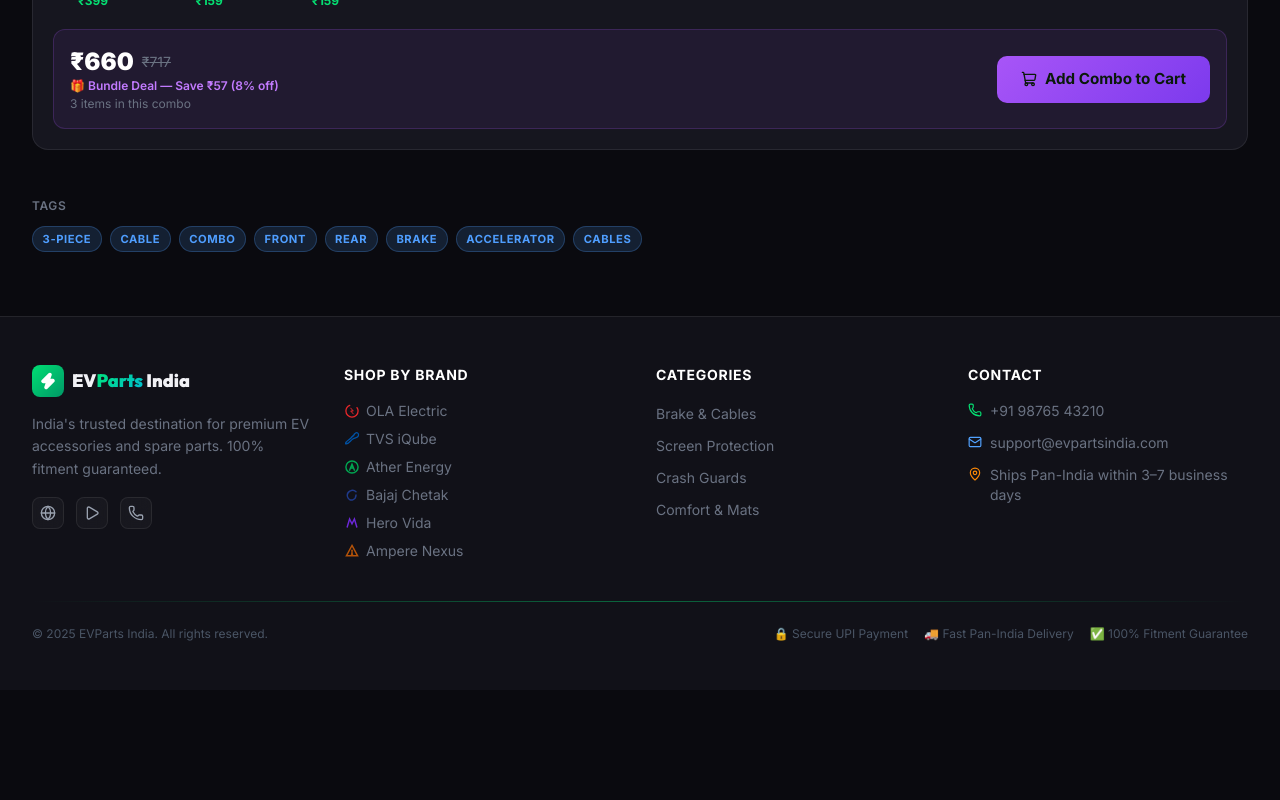
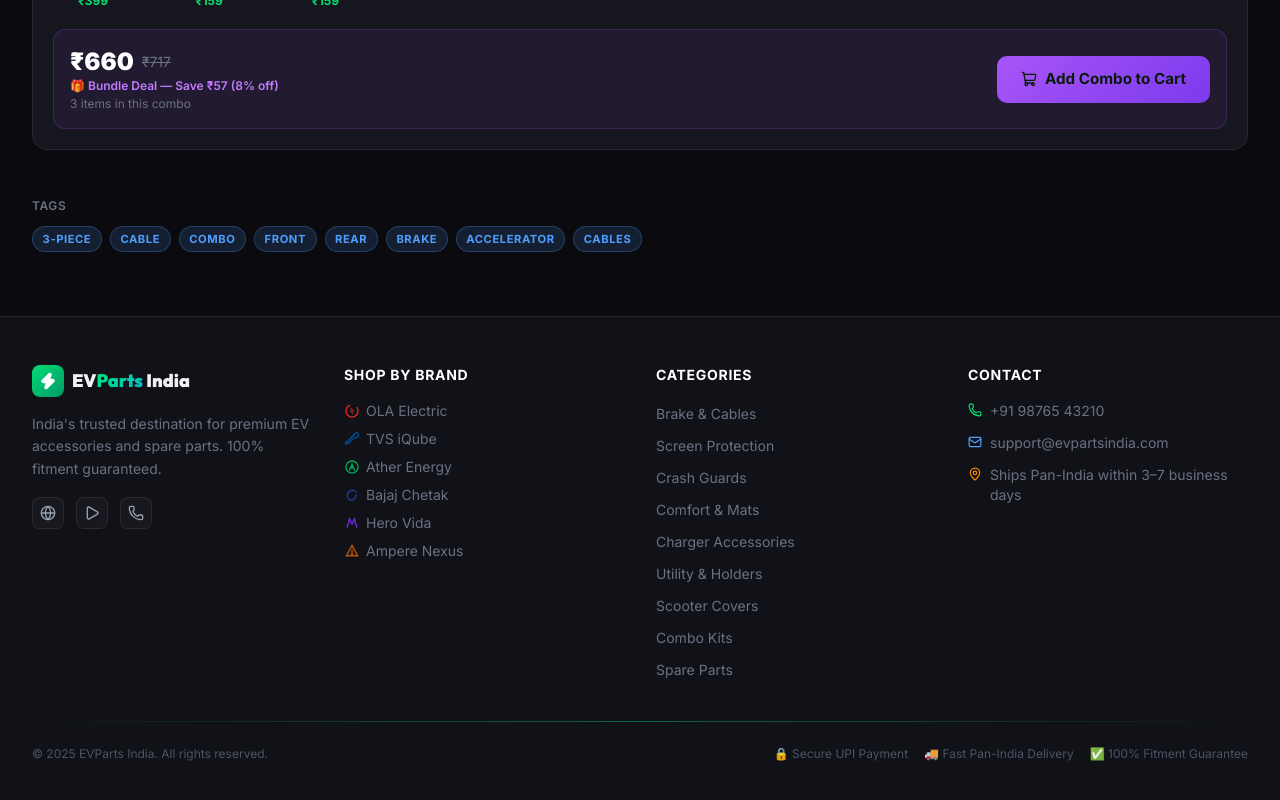
Before and after one commit to amitkr54/evstore, a Next.js app: page /product/ola-cable-combo in a window 1280 px wide. Shown: the part 1145-1945 px from the top of the page. Before the commit the page ends 1835 px from the top, so only its background shows below. Built offline with nearby package versions, Linux system fonts and the light colour scheme.

Commit message:
Frontend and SEO Updates: Fixed brand navigation, added 9 categories to homepage/footer, updated global SEO metadata to match research

```diff
--- a/src/app/layout.tsx
+++ b/src/app/layout.tsx
@@ -6,13 +6,13 @@
 import CartDrawer from "@/components/CartDrawer";
 
 export const metadata: Metadata = {
-  title: "EVParts India — Premium EV Accessories & Spare Parts",
+  title: "Buy EV Scooter Accessories Online India — OLA, TVS, Ather, Bajaj | EVParts India",
   description:
-    "Shop premium EV accessories and spare parts for OLA Electric, TVS iQube, Ather Energy, and Bajaj Chetak. 100% fitment guaranteed. Fast delivery across India.",
-  keywords: "EV accessories, OLA S1 parts, Ather 450X accessories, TVS iQube, Bajaj Chetak spare parts, electric scooter accessories India",
+    "Shop 89+ premium accessories for OLA S1, TVS iQube, Ather 450X, Bajaj Chetak, Hero Vida & Ampere Nexus. Screen guards, crash guards, seat covers. Fast delivery. 100% fitment.",
+  keywords: "EV accessories, OLA S1 parts, Ather 450X accessories, TVS iQube, Bajaj Chetak spare parts, Hero Vida accessories, Ampere Nexus parts, electric scooter accessories India",
   openGraph: {
     title: "EVParts India — Premium EV Accessories",
-    description: "Premium aftermarket accessories and spare parts for Indian electric scooters",
+    description: "Shop 89+ premium aftermarket accessories and spare parts for Indian electric scooters.",
     type: "website",
   },
 };
--- a/src/app/page.tsx
+++ b/src/app/page.tsx
@@ -22,11 +22,7 @@
 ];
 
 export default function HomePage() {
-  const [activeBrand, setActiveBrand] = useState<string | null>(null);
-  const bestsellers = getBestsellers();
-  const filteredProducts = activeBrand
-    ? products.filter((p) => p.brand === activeBrand)
-    : bestsellers;
+  const bestsellers = getBestsellers().slice(0, 8); // Top 8 bestsellers
 
   return (
     <div className="min-h-screen">
@@ -77,14 +73,13 @@
         <div className="grid grid-cols-2 lg:grid-cols-4 gap-4">
           {brands.map((brand) => {
             const count = products.filter((p) => p.brand === brand.id).length;
-            const isActive = activeBrand === brand.id;
             return (
-              <button
+              <Link
                 key={brand.id}
                 id={`brand-filter-${brand.id}`}
-                onClick={() => setActiveBrand(isActive ? null : brand.id)}
+                href={`/catalog?brand=${brand.id}`}
                 className="card-hover rounded-2xl p-5 text-left group transition-all duration-200"
-                style={{ background: isActive ? `${brand.color}18` : "var(--bg-card)", border: isActive ? `1px solid ${brand.color}60` : "1px solid var(--border)", boxShadow: isActive ? `0 0 20px ${brand.color}20` : "none" }}
+                style={{ background: "var(--bg-card)", border: "1px solid var(--border)" }}
               >
                 <div className="w-12 h-12 rounded-xl flex items-center justify-center mb-4" style={{ background: `${brand.color}15`, border: `1px solid ${brand.color}30` }}>
                   <BrandLogo logo={brand.logo} className="w-7 h-7" color={brand.color} />
@@ -95,7 +90,7 @@
                   <span className="text-xs font-semibold" style={{ color: brand.color }}>{count} Products</span>
                   <ChevronRight size={14} className="transition-transform group-hover:translate-x-1" style={{ color: brand.color }} />
                 </div>
-              </button>
+              </Link>
             );
           })}
         </div>
@@ -106,16 +101,16 @@
         <div className="flex items-center justify-between mb-8">
           <div>
             <h2 className="section-heading text-2xl sm:text-3xl text-white">
-              {activeBrand ? `${brands.find((b) => b.id === activeBrand)?.displayName} Products` : "🔥 Bestselling Products"}
+              🔥 Bestselling Products
             </h2>
-            <p className="text-gray-500 text-sm mt-1">{filteredProducts.length} products</p>
+            <p className="text-gray-500 text-sm mt-1">{bestsellers.length} products</p>
           </div>
-          <Link href={activeBrand ? `/catalog?brand=${activeBrand}` : "/catalog"} className="hidden sm:flex items-center gap-1 text-sm text-green-400 hover:text-green-300 transition-colors font-semibold">
+          <Link href="/catalog" className="hidden sm:flex items-center gap-1 text-sm text-green-400 hover:text-green-300 transition-colors font-semibold">
             View All <ArrowRight size={16} />
           </Link>
         </div>
         <div className="grid grid-cols-2 sm:grid-cols-3 lg:grid-cols-4 gap-4 sm:gap-6">
-          {filteredProducts.map((product) => (
+          {bestsellers.map((product) => (
             <ProductCard key={product.id} product={product} />
           ))}
         </div>
@@ -150,6 +145,11 @@
             { label: "Screen Guards", value: "protection", icon: "🛡️", color: "#4f9eff", desc: "9H tempered & nano glass" },
             { label: "Crash Guards", value: "guards", icon: "🦺", color: "#a855f7", desc: "Full-body metal protection" },
             { label: "Comfort Accessories", value: "comfort", icon: "💺", color: "#00e676", desc: "Mats, footrests & covers" },
+            { label: "Charger Accessories", value: "charger", icon: "⚡", color: "#facc15", desc: "Wall mounts & dust caps" },
+            { label: "Utility & Holders", value: "utility", icon: "🔧", color: "#64748b", desc: "Mobile holders & plates" },
+            { label: "Scooter Covers", value: "covers", icon: "🏍️", color: "#ec4899", desc: "Waterproof UV covers" },
+            { label: "Combo Kits", value: "combo", icon: "📦", color: "#14b8a6", desc: "All-in-one protection" },
+            { label: "Spare Parts", value: "spares", icon: "⚙️", color: "#f43f5e", desc: "Belts & shock absorbers" },
           ].map((cat) => (
             <Link key={cat.value} href={`/catalog?category=${cat.value}`} id={`cat-${cat.value}`}
               className="card-hover rounded-2xl p-5 text-center group" style={{ background: "var(--bg-card)", border: "1px solid var(--border)" }}>
--- a/src/components/Footer.tsx
+++ b/src/components/Footer.tsx
@@ -63,6 +63,11 @@
                 { label: "Screen Protection", value: "protection" },
                 { label: "Crash Guards", value: "guards" },
                 { label: "Comfort & Mats", value: "comfort" },
+                { label: "Charger Accessories", value: "charger" },
+                { label: "Utility & Holders", value: "utility" },
+                { label: "Scooter Covers", value: "covers" },
+                { label: "Combo Kits", value: "combo" },
+                { label: "Spare Parts", value: "spares" },
               ].map((cat) => (
                 <li key={cat.value}>
                   <Link
```
